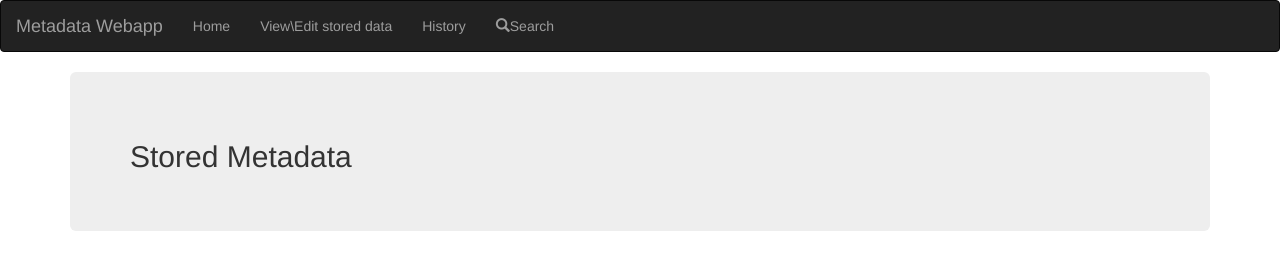
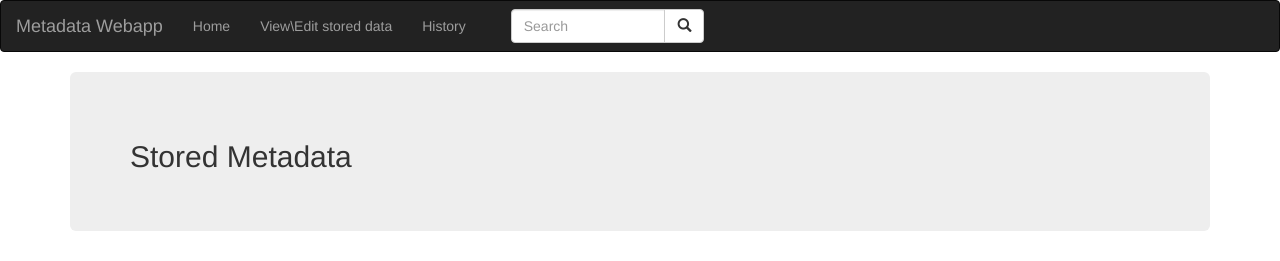
Before and after one commit to W1ldc4rdMMX/DecChallenge, a PHP site: page /view.php in a window 1280 px wide. Shown: the top 261 px of the page. Run offline with PHP 8.4, Linux system fonts and the light colour scheme; data that the repository does not hold is empty.

Commit message:
edited searh style, added sub modal

```diff
--- a/header.html
+++ b/header.html
@@ -5,6 +5,7 @@
 <link rel="stylesheet" href="http://maxcdn.bootstrapcdn.com/bootstrap/3.3.6/css/bootstrap.min.css">
 <script src="https://ajax.googleapis.com/ajax/libs/jquery/1.12.0/jquery.min.js"></script>
 <script src="http://maxcdn.bootstrapcdn.com/bootstrap/3.3.6/js/bootstrap.min.js"></script>
+
 <nav class="navbar navbar-inverse">
   <div class="container-fluid">
     <div class="navbar-header">
@@ -13,14 +14,25 @@
         <span class="icon-bar"></span>
         <span class="icon-bar"></span>
       </button>
-      <a class="navbar-brand" href="#">Metadata Webapp</a>
+      <a class="navbar-brand" href="index.php">Metadata Webapp</a>
     </div>
     <div class="collapse navbar-collapse" id="myNavbar">
       <ul class="nav navbar-nav">
         	<li><a href="index.php">Home </a></li>
 			<li><a href="view.php">View\Edit stored data</a></li>
         	<li><a href="#">History</a></li>
-        	<li><a href="#"><span class="glyphicon glyphicon-search"></span>Search</a></li>
+        	<!--li><a href="#"><span class="glyphicon glyphicon-search"></span></a>	</li-->
+	<div class="col-sm-3 col-md-5 pull-left">
+		        <form class="navbar-form" role="search">
+      		  <div class="input-group">
+            	<input type="text" class="form-control" placeholder="Search" name="srch-term" id="srch-term">
+            		<div class="input-group-btn">
+ 		               <button class="btn btn-default" type="submit"><i class="glyphicon glyphicon-search"></i></button>
+      		      </div>
+		        </div>
+      		  </form>
+        	</div>
+
   </button>
       </ul>
       <!--<ul class="nav navbar-nav navbar-right">
--- a/index.php
+++ b/index.php
@@ -43,6 +43,7 @@
 	echo "<div class=\"well well-sm\"><h3>Basic file info</h3></div>";
 	echo "<div class=\"well well-lg\">";
 	echo "<fieldset>";
+	if (isset($_FILES['fileToRead'])) {
 		$tempFile=$_FILES['fileToRead']['tmp_name'];
 		//Store base data and get file type
 		$file_meta=get_base_file_info($tempFile);
@@ -102,8 +103,7 @@
 		echo "</div>";
 		unset( $_FILES['fileToRead']['name'] );
 		unset( $_FILES['fileToRead']['tmp_name'] );
-
-
+	}
 ?>
 </div>
 </body>
--- a/myfunctions.php
+++ b/myfunctions.php
@@ -80,7 +80,8 @@
 								<button type=\"button\" class=\"close\" data-dismiss=\"modal\" aria-hidden=\"true\">×</button>
 								<h4 class=\"modal-title\">Meta data for ".$val['filename']."</h4>
 							</div>
-							<div class=\"modal-body\">";
+							<div class=\"modal-body\">
+							<br>";
 
 			//loop to get column names and data to be viewed in modal window
 			foreach($val as $subkey => $subval){
@@ -116,6 +117,9 @@
 			$buildmodal.="</div>
 							<div class=\"modal-footer\">
 								<button type=\"button\" class=\"btn btn-default\" data-dismiss=\"modal\">Close</button>
+								<a class=\"btn btn-default\" data-toggle=\"modal\" data-target=\"#mysubModal\">
+									<i class=\"glyphicon glyphicon-plus\"></i>  Add additional MetaData
+								</a>
 								<button type=\"submit\" class=\"btn btn-primary\">Save changes</button>
 							</div>
 						</form>
@@ -124,6 +128,7 @@
 				</div><!-- /.modal -->";
 
 			echo $buildmodal;
+			createSubModal();
 
 			foreach($val as $subkey => $subval)
 			{
@@ -229,6 +234,30 @@
 		return $result;
 	}
 
+	function createSubModal() {
+		$submodal="<div class=\"modal fade\" id=\"mysubModal\" tabindex=\"-1\" role=\"dialog\" aria-labelledby=\"myModalLabel\" aria-hidden=\"true\">
+    						<div class=\"modal-dialog\">
+		      				<div class=\"modal-content\">
+							      <div class=\"modal-header\">
+							         <button type=\"button\" class=\"close\" data-dismiss=\"modal\" aria-hidden=\"true\">&times;</button>
+					   		      <h4 class=\"modal-title\">Modal title</h4>
+					        		</div>
+					        		<div class=\"modal-body\">
+										<label for=\"addUfield\"><span class=\"label label-primary\">Meta Field name</span></label>
+	                           <input type=\"text\" class=\"form-control\" name=\"addUfield\"><br>
+										<label for=\"addUdata\"><span class=\"label label-primary\">Meta Data</span></label>
+	                           <input type=\"text\" class=\"form-control\" name=\"addUdata\">
+									</div>
+			   			   	<div class=\"modal-footer\">
+         	 						<button type=\"button\" class=\"btn btn-default\" data-dismiss=\"modal\">Close</button>
+	          						<button type=\"button\" class=\"btn btn-primary\">Save changes</button>
+       		 					</div>
+		     					</div><!-- /.modal-content -->
+			  				</div><!-- /.modal-dialog -->
+			  			</div><!-- /.modal -->";
+		echo $submodal;
+	}
+
 	function store_meta_data($arrayMetaD){
 
 
```
Lines whose indentation alone changed are shown as unchanged.
